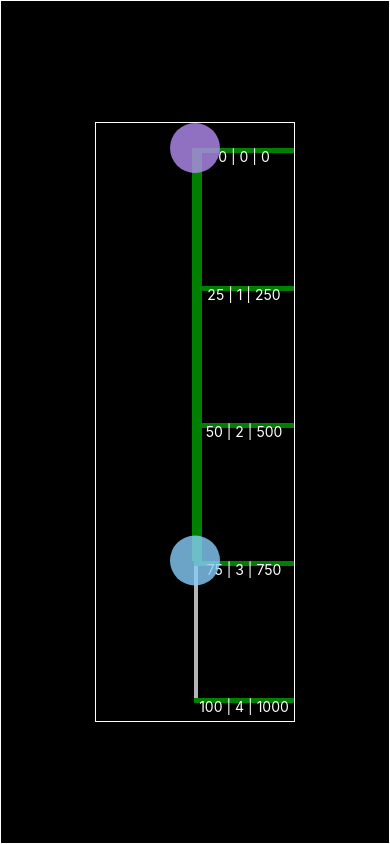
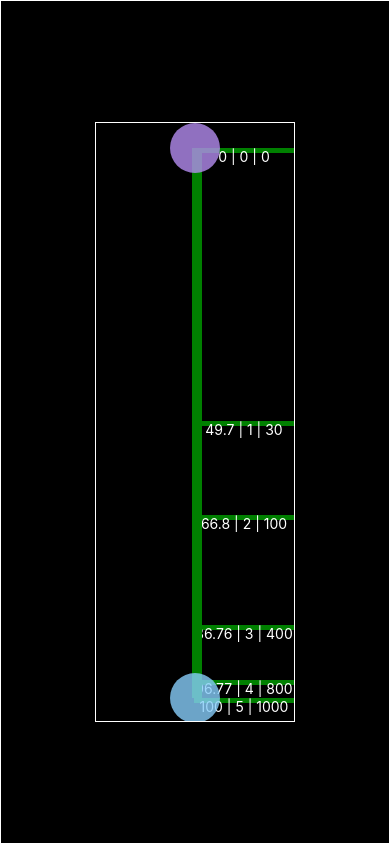
Before and after one commit to KailasMahavarkar/expo-starter, a React Native app: screen / in a window 390 px wide. Built offline with nearby package versions, Linux system fonts and the light colour scheme.

Commit message:
added algorithm handling

```diff
--- a/App.js
+++ b/App.js
@@ -2,33 +2,12 @@ import "@expo/metro-runtime";
 import { registerRootComponent } from "expo";
 import { View } from "react-native";
 import Rheostat from "./Rheostat";
-
-const quadraticAlgorithm = {
-	getValue: (position, minRange, maxRange) => {
-		const normalizedPosition = position / 100;
-		return minRange + Math.pow(normalizedPosition, 2) * (maxRange - minRange);
-	},
-	getPosition: (value, minRange, maxRange) => {
-		const normalizedValue = (value - minRange) / (maxRange - minRange);
-		return Math.sqrt(normalizedValue) * 100;
-	},
-};
+import algorithm from "./algorithms";
 
 export default function App() {
-	const minRange = 0;
-	const maxRange = 800;
-
-	const algorithm = {
-		linear: {
-			getValue: (position, minRange, maxRange) => {
-				return minRange + (position / 100) * (maxRange - minRange);
-			},
-			getPosition: (value, minRange, maxRange) => {
-				return ((value - minRange) / (maxRange - minRange)) * 100;
-			},
-		},
-		quadratic: quadraticAlgorithm,
-	};
+	const minVal = 0;
+	const maxVal = 1000;
+	const range = [minVal, 30, 100, 400, 800, maxVal];
 
 	return (
 		<View
@@ -42,16 +21,16 @@ export default function App() {
 			}}
 		>
 			<Rheostat
-				minRange={0}
-				maxRange={1000}
-				initialTopValue={0}
-				initialBottomValue={750}
+				minRange={minVal}
+				maxRange={maxVal}
+				initialTopValue={minVal}
+				initialBottomValue={maxVal}
 				rheostatHeight={600}
 				rheostatWidth={200}
 				handleSize={50}
-				shouldSnap={false}
-				snappingPoints={[0, 250, 500, 750, 1000]}
-				algorithm={quadraticAlgorithm}
+				shouldSnap={true}
+				snappingPoints={range}
+				algorithm={algorithm.log10}
 			/>
 		</View>
 	);
--- a/Rheostat.js
+++ b/Rheostat.js
@@ -113,8 +113,13 @@ function Rheostat({
 	const offsetBottom = useSharedValue(-initalValueBottom);
 	const lastOffsetBottom = useSharedValue(-initalValueBottom);
 
-	const snappingPercentagePoints = snappingPoints.map((point) => {
-		return normalizeRange(point, minRange, maxRange) * 100;
+	// const snappingPercentageAlgorithm = snappingPoints.map((point) => {
+	// 	return normalizeRange(point, minRange, maxRange) * 100;
+	// });
+
+	const snappingPercentageAlgorithm = snappingPoints.map((point) => {
+		const snapValue = Math.max(0, algorithm.getPosition(point, minRange, maxRange));
+		return Number(snapValue.toFixed(2));
 	});
 
 	const snappingPointLength = snappingPoints.length - 1;
@@ -190,6 +195,11 @@ function Rheostat({
 				// Calculate new offset value using drag event
 				offset.value = lastOffset.value + event.translationY;
 
+				jslog({
+					snappingPoints,
+					snappingPercentageAlgorithm,
+				});
+
 				// Apply bounds for the slider handles
 				if (panType === "bottom") {
 					offset.value = Math.max(-(rheostatHeight - handleSize), offset.value);
@@ -220,47 +230,41 @@ function Rheostat({
 				);
 
 				// Snapping logic only if snapping is enabled
-				if (shouldSnap) {
+				// if (shouldSnap) {
 				const closestSnappingIndexTop = getClosestIndex(
-						snappingPercentagePoints,
+					snappingPercentageAlgorithm,
 					handlePositionTop
 				);
 				const closestSnappingIndexBottom = getClosestIndex(
-						snappingPercentagePoints,
+					snappingPercentageAlgorithm,
 					handlePositionBottom
 				);
 
 				if (panType === "top") {
 					// Handle snapping for the top handle
 					const lessTargetIndex = getIndexLessThanTarget(
-							snappingPercentagePoints,
+						snappingPercentageAlgorithm,
 						handlePositionBottom
 					);
-
-						const newMaxTopPercentage = snappingPercentagePoints[lessTargetIndex];
-
+					const newMaxTopPercentage = snappingPercentageAlgorithm[lessTargetIndex];
 					// Find the closest snapping value using the algorithm's value computation
 					const snappedValue = algorithm.getValue(
-							snappingPercentagePoints[closestSnappingIndexTop],
+						snappingPercentageAlgorithm[closestSnappingIndexTop],
 						minRange,
 						maxRange
 					);
-
 					// Find the exact slider position using the algorithm's position computation
 					const snappedPercentage = algorithm.getPosition(
 						snappedValue,
 						minRange,
 						maxRange
 					);
-
 					offsetTop.value = snappedPercentage * (rheostatSize / 100);
-
 					// Ensure the new top offset does not exceed the bottom handle's maximum value
 					offsetTop.value = Math.min(
 						offsetTop.value,
 						newMaxTopPercentage * (rheostatSize / 100)
 					);
-
 					jslog({
 						snappedValue,
 						snappedPercentage,
@@ -268,43 +272,30 @@ function Rheostat({
 				} else {
 					// Handle snapping for the bottom handle
 					const moreTargetIndex = getIndexMoreThanTarget(
-							snappingPercentagePoints,
+						snappingPercentageAlgorithm,
 						handlePositionTop
 					);
-
 					const newMinBottomPercentage =
-							100 - snappingPercentagePoints[moreTargetIndex];
+						100 - snappingPercentageAlgorithm[moreTargetIndex];
 					const newMinBottomValue = newMinBottomPercentage * (rheostatSize / 100);
-
 					// Calculate the snapped value and position for the bottom handle
 					const snappedValue = algorithm.getValue(
-							snappingPercentagePoints[closestSnappingIndexBottom],
+						snappingPercentageAlgorithm[closestSnappingIndexBottom],
 						minRange,
 						maxRange
 					);
-
 					const snappedPercentage = algorithm.getPosition(
 						snappedValue,
 						minRange,
 						maxRange
 					);
-
 					jslog({
 						snappedValue,
 						snappedPercentage,
 					});
-
-						offsetBottom.value = -(
-							rheostatSize -
-							snappedPercentage * (rheostatSize / 100)
-						);
-
+					offsetBottom.value = -(rheostatSize - snappedPercentage * (rheostatSize / 100));
 					// Ensure the new bottom offset does not go below the top handle's minimum value
 					offsetBottom.value = Math.max(-newMinBottomValue, offsetBottom.value);
-					}
-				} else {
-					// offsetTop.value = Math.min(offsetTop.value, offsetBottom.value - handleSize);
-					// offsetBottom.value = Math.max(offsetBottom.value, offsetTop.value + handleSize);
 				}
 			})
 			.onFinalize(() => {
@@ -368,7 +359,7 @@ function Rheostat({
 						top: handleSize / 2,
 					}}
 				>
-					{snappingPercentagePoints.map((point, index) => (
+					{snappingPercentageAlgorithm.map((point, index) => (
 						<View
 							key={index}
 							style={{
--- /dev/null
+++ b/algorithms.js
@@ -0,0 +1,84 @@
+const quadraticAlgorithm = {
+	getValue: (position, minRange, maxRange) => {
+		const normalizedPosition = position / 100;
+		return minRange + Math.pow(normalizedPosition, 2) * (maxRange - minRange);
+	},
+	getPosition: (value, minRange, maxRange) => {
+		const normalizedValue = (value - minRange) / (maxRange - minRange);
+		return Math.sqrt(normalizedValue) * 100;
+	},
+};
+
+const linearAlgorithm = {
+	getValue: (position, minRange, maxRange) => {
+		return minRange + (position / 100) * (maxRange - minRange);
+	},
+	getPosition: (value, minRange, maxRange) => {
+		return ((value - minRange) / (maxRange - minRange)) * 100;
+	},
+};
+
+const logAlgorithm = {
+	getValue: (position, minRange, maxRange) => {
+		// Convert position (0-100) to logarithmic scale
+		const normalizedPosition = position / 100; // Normalize position to 0-1 range
+		const logMin = Math.log(minRange + 1); // Use log(min + 1) to avoid log(0) error
+		const logMax = Math.log(maxRange + 1); // Use log(max + 1) to avoid log(0) error
+		const logValue = logMin + normalizedPosition * (logMax - logMin); // Calculate logarithmic value
+		return Math.exp(logValue) - 1; // Convert back to linear scale and adjust for offset
+	},
+	getPosition: (value, minRange, maxRange) => {
+		// Convert value back to a logarithmic position
+		const logMin = Math.log(minRange + 1);
+		const logMax = Math.log(maxRange + 1);
+		const logValue = Math.log(value + 1); // Convert value to logarithmic scale
+		return ((logValue - logMin) / (logMax - logMin)) * 100; // Normalize back to 0-100 scale
+	},
+};
+
+const timesFourAlgorithm = {
+	getValue: (position, minRange, maxRange) => {
+		const normalizedPosition = position / 100;
+		return minRange + normalizedPosition * 4 * (maxRange - minRange);
+	},
+	getPosition: (value, minRange, maxRange) => {
+		const normalizedValue = (value - minRange) / (4 * (maxRange - minRange));
+		return normalizedValue * 100;
+	},
+};
+
+const log10Algorithm = {
+	getValue: (position, minRange, maxRange) => {
+		// Normalize position from 0-100 to 0-1
+		const normalizedPosition = position / 100;
+
+		// Logarithmic scale calculations
+		const logMin = Math.log10(minRange + 1); // Use log10(min + 1) to avoid log10(0)
+		const logMax = Math.log10(maxRange + 1); // Use log10(max + 1) to avoid log10(0)
+
+		// Calculate the logarithmic value for the normalized position
+		const logValue = logMin + normalizedPosition * (logMax - logMin);
+
+		// Convert back from log scale to the actual value
+		return Math.pow(10, logValue) - 1; // Subtract 1 to offset the +1 added above
+	},
+	getPosition: (value, minRange, maxRange) => {
+		// Convert value to log scale
+		const logMin = Math.log10(minRange + 1);
+		const logMax = Math.log10(maxRange + 1);
+		const logValue = Math.log10(value + 1); // Convert value to logarithmic scale
+
+		// Normalize back to a position between 0-100
+		return ((logValue - logMin) / (logMax - logMin)) * 100;
+	},
+};
+
+const algorithm = {
+	linear: linearAlgorithm,
+	log: logAlgorithm,
+	quadratic: quadraticAlgorithm,
+	timesFour: timesFourAlgorithm,
+	log10: log10Algorithm,
+};
+
+export default algorithm;
```
Lines whose indentation alone changed are shown as unchanged.
